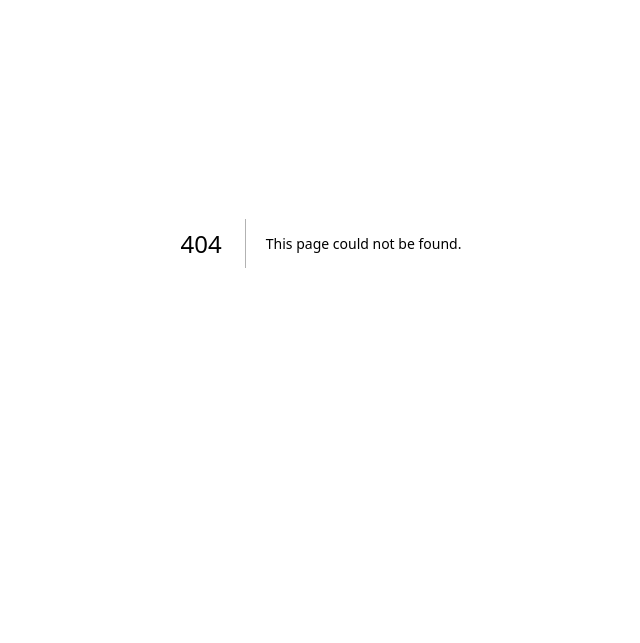
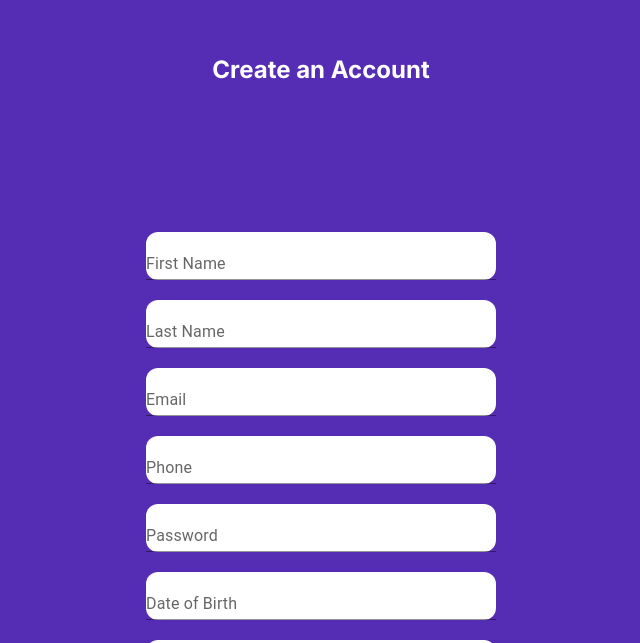
Before and after one commit to sxngie/Rewwardy, a Next.js app: page /register in a window 1280 px wide. Before the commit this address had no page. Shown: the part 157-800 px from the top of the page, without its empty margins (319-959 px from the left). Built offline with nearby package versions, Linux system fonts and the light colour scheme.

Commit message:
Implenting user register page

```diff
--- /dev/null
+++ b/pages/register.js
@@ -0,0 +1,121 @@
+import Head from "next/head";
+import { Inter } from "next/font/google";
+import styles from "@/styles/register.module.css";
+import { Footer } from "../components";
+import { useState } from "react";
+import { Button, TextField } from "@mui/material";
+// import { db } from "@/firebase";
+// import { collection, addDoc } from "firebase/firestore";
+
+const inter = Inter({ subsets: ["latin"] });
+
+export default function UserLogin() {
+  const [firstName, setFirstName] = useState("");
+  const [lastName, setLastName] = useState("");
+  const [email, setEmail] = useState("");
+  const [phone, setPhone] = useState("");
+  const [password, setPassword] = useState("");
+  const [dateOfBirth, setDateOfBirth] = useState("");
+  const [gender, setGender] = useState("");
+
+  const createUserAccount = async () => {
+    await addDoc(collection(db, "user"), {
+      firstName: firstName,
+      lastName: lastName,
+      email: email,
+      password: password,
+      phone: phone,
+      dateOfBirth: dateOfBirth,
+      gender: gender,
+    })
+      .then((data) =>
+        alert(`You have created an account!\nAccount ID: ${data.id}`)
+      )
+      .catch((err) => alert(err.message));
+  };
+
+  return (
+    <>
+      <Head>
+        <title>Rewwardy: Register</title>
+        <meta name="description" content="Generated by create next app" />
+        <meta name="viewport" content="width=device-width, initial-scale=1" />
+        <link rel="icon" href="/Images/Rewwardy-Icon.png" />
+      </Head>
+      <main className={`${styles.main} ${inter.className}`}>
+        <h2 className={styles.header}>Create an Account</h2>
+        <br/>
+        <div className={styles.form}>
+          <TextField
+            className={styles.inputField}
+            id="standard-basic"
+            label="First Name"
+            variant="standard"
+            value={firstName}
+            onChange={(e) => setFirstName(e.target.value)}
+          />
+          <br/>
+          <TextField
+            className={styles.inputField}
+            id="standard-basic"
+            label="Last Name"
+            variant="standard"
+            value={lastName}
+            onChange={(e) => setLastName(e.target.value)}
+          />
+          <br/>
+          <TextField
+            className={styles.inputField}
+            id="standard-basic"
+            label="Email"
+            variant="standard"
+            value={email}
+            onChange={(e) => setEmail(e.target.value)}
+          />
+          <br/>
+          <TextField
+            className={styles.inputField}
+            id="standard-basic"
+            label="Phone"
+            variant="standard"
+            value={phone}
+            onChange={(e) => setPhone(e.target.value)}
+          />
+          <br/>
+          <TextField
+            className={styles.inputField}
+            id="standard-basic"
+            label="Password"
+            variant="standard"
+            type="password"
+            value={password}
+            onChange={(e) => setPassword(e.target.value)}
+          />
+          <br/>
+          <TextField
+            className={styles.inputField}
+            id="standard-basic"
+            label="Date of Birth"
+            variant="standard"
+            value={dateOfBirth}
+            onChange={(e) => setDateOfBirth(e.target.value)}
+          />
+          <br/>
+          <TextField
+            className={styles.inputField}
+            id="standard-basic"
+            label="Gender"
+            variant="standard"
+            value={gender}
+            onChange={(e) => setGender(e.target.value)}
+          />
+          <br />
+          <Button className={styles.clickText} id="standard-basic" variant="standard">Terms and Conditions</Button>
+          <br />
+          <Button className={styles.pinkButton} variant="contained" onClick={() => createUserAccount()}>Submit</Button>
+        </div>
+      </main>
+      <Footer />
+    </>
+  );
+}
--- /dev/null
+++ b/styles/register.module.css
@@ -0,0 +1,54 @@
+.main {
+    background-color: #552CB4;
+    height: 100vh;
+    width: 100%;
+    margin: auto;
+    display: flex;
+    justify-content: center;
+    align-items: center;
+    flex-direction: column;
+  }
+
+  .header {
+    color: white;
+    padding-bottom: 10%;
+  }
+
+  .form {
+    width: 350px;
+    height: 200px;
+    display: flex;
+    flex-direction: column;
+    justify-content: space-evenly;
+  }
+
+  .pinkButton {
+    background-color: #F72585;
+    color: #FFFFFF;
+    text-transform: none;
+    font-size: 18;
+    border-radius: var(--border-radius);
+    border: white;
+    box-shadow: 2px 4px 4px rgba(0, 0, 0, 0.3);
+  }
+
+  .pinkButton:hover {
+    background-color: #E3227A;
+  }
+
+  .pinkButton:focus {
+    background-color: #D1196D;
+  }
+
+.inputField {
+    background-color: white;
+    border-radius: var(--border-radius);
+    border-color: #F72585;
+}
+
+.clickText {
+    color: #F72585;
+    font-size: 18;
+    border: white;
+    text-transform: none;
+  }
```
